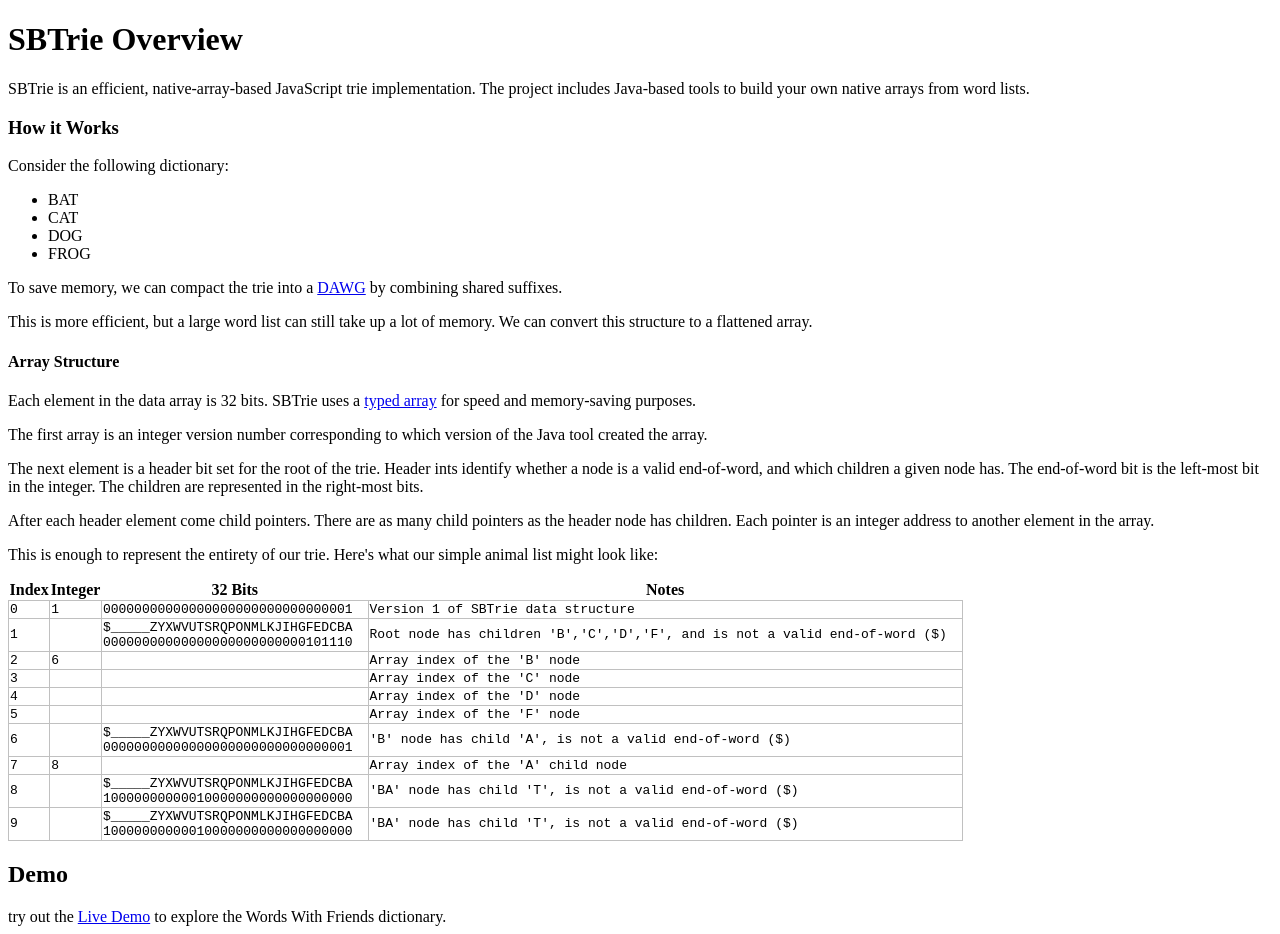
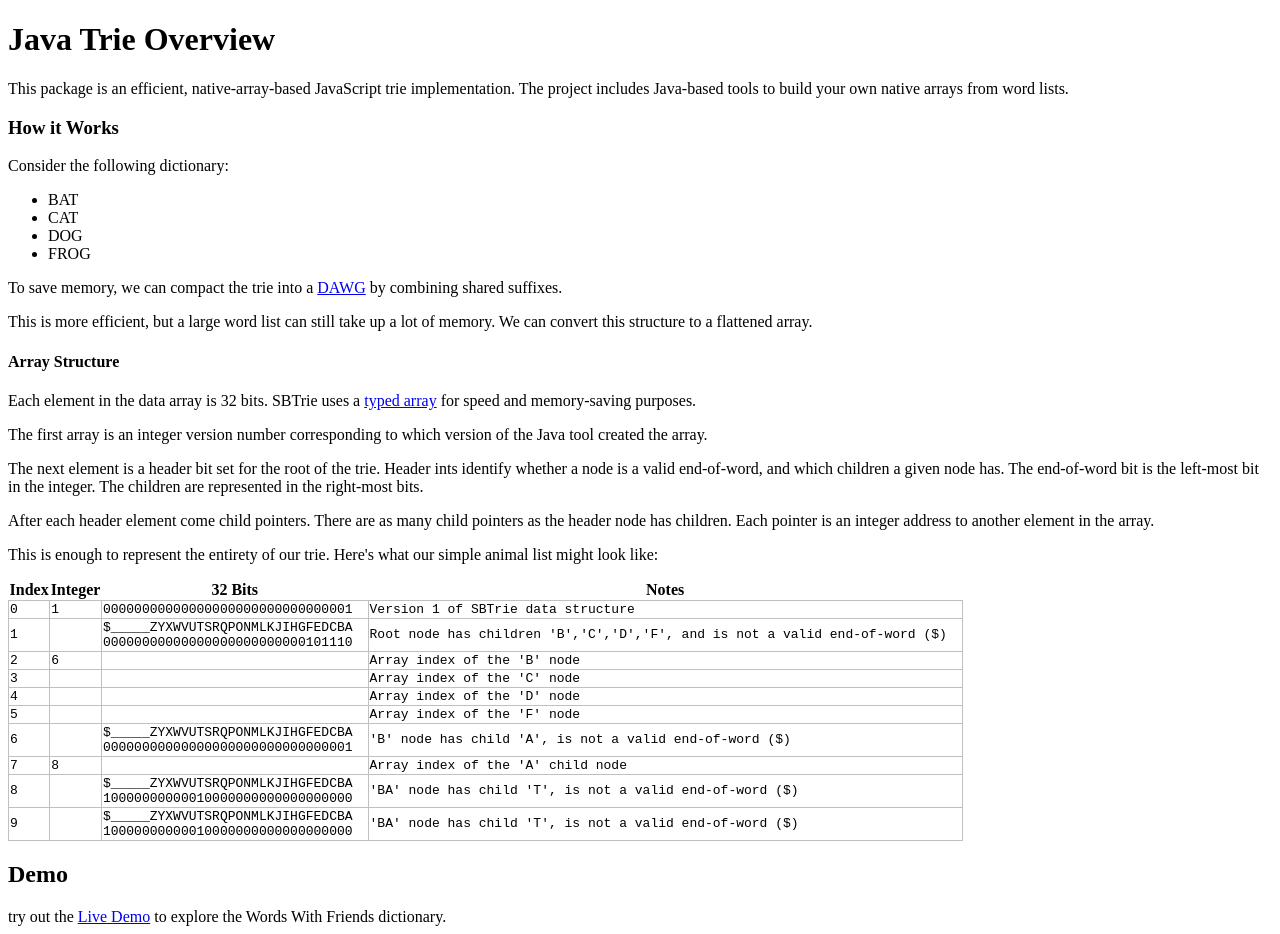
Before and after one commit to shmert/java-trie, a plain HTML site: page index.html in a window 1280 px wide. Drawn offline with nearby package versions, Linux system fonts and the light colour scheme.

Commit message:
Update index.html
Trying to get changes to show up on gh-pages branch.

```diff
--- a/index.html
+++ b/index.html
@@ -1,7 +1,7 @@
 <!doctype html>
 <html>
 <head>
-    <title>SBTrie</title>
+    <title>Java Trie</title>
     <script src="https://ajax.googleapis.com/ajax/libs/angularjs/1.2.16/angular.min.js"/>
     <link rel="stylesheet" href="//netdna.bootstrapcdn.com/bootstrap/3.1.1/css/bootstrap.min.css">
 
@@ -30,9 +30,9 @@
 </head>
 <body>
 <div class="container">
-    <h1>SBTrie Overview</h1>
+    <h1>Java Trie Overview</h1>
 
-    <p>SBTrie is an efficient, native-array-based JavaScript trie implementation. The project includes Java-based tools to build your own native arrays from word lists.</p>
+    <p>This package is an efficient, native-array-based JavaScript trie implementation. The project includes Java-based tools to build your own native arrays from word lists.</p>
 
     <h3>How it Works</h3>
 
```
